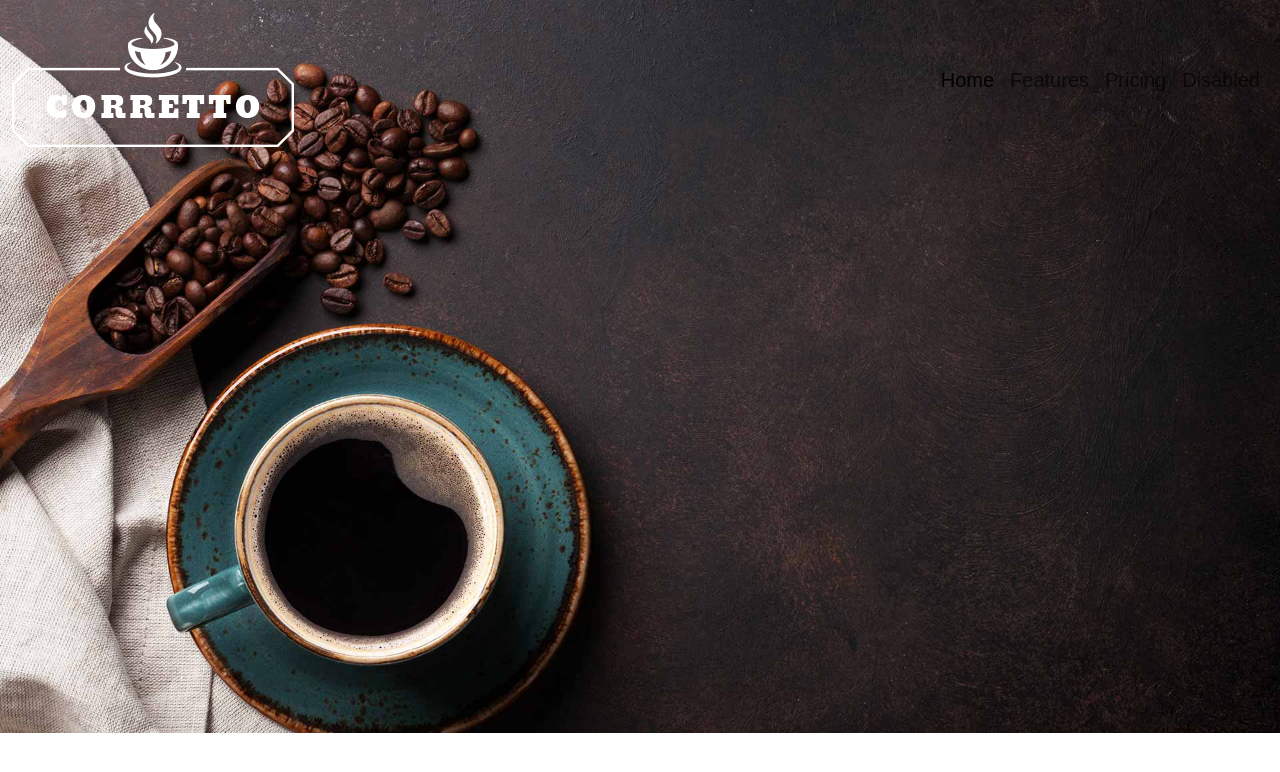
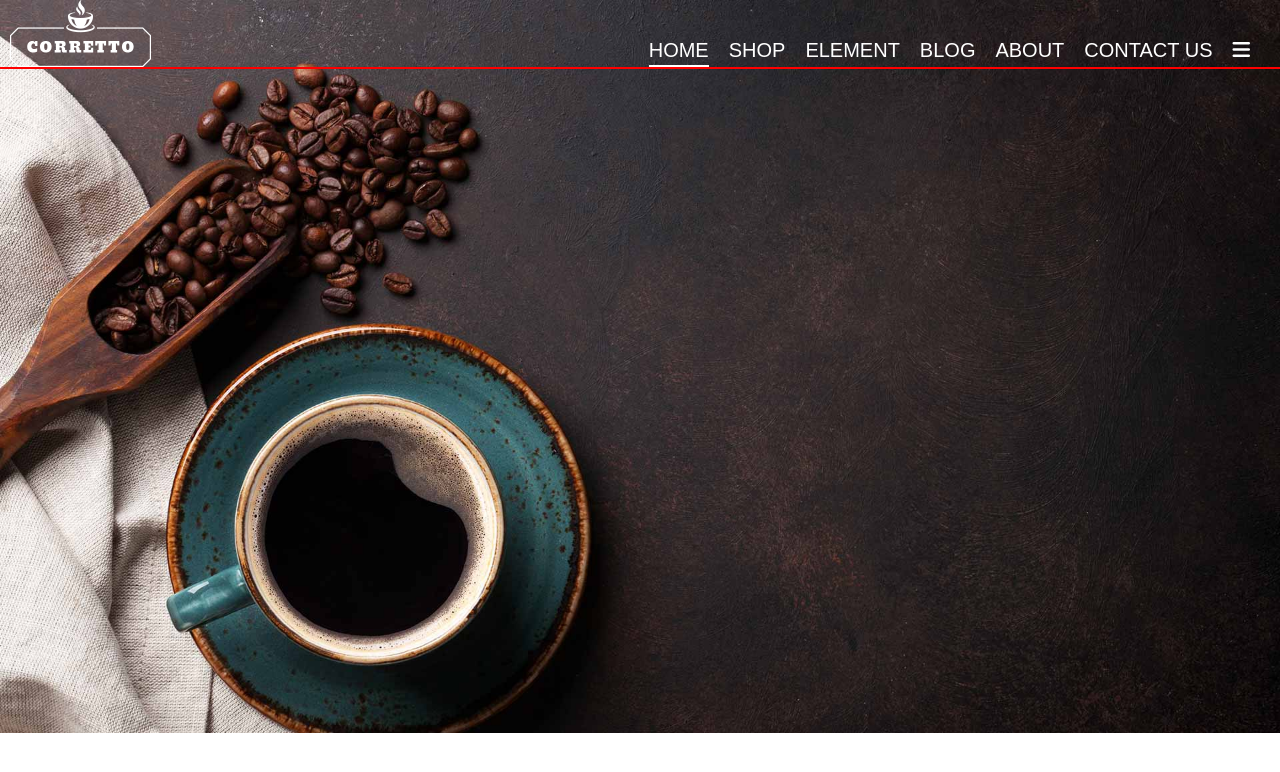
Before and after one commit to codeReaper0/coffee-shop, a plain HTML site: page inder.html in a window 1280 px wide. Drawn offline with nearby package versions, Linux system fonts and the light colour scheme; a web font is replaced by a local one.

Commit message:
custom navbar

```diff
--- a/inder.html
+++ b/inder.html
@@ -19,7 +19,7 @@
 </head>
 <body>
     <div class="cont">
-        <!-- <nav class="nav-bar-cont">
+        <nav class="nav-bar-cont">
           <div class="logo-cont">
             <a href="./index.html"><img src="./images/logo-light.png" alt=""></a>
           </div>
@@ -34,8 +34,8 @@
               <li><i class="fa-solid fa-bars"></i></li>
             </ul>
           </div>
-        </nav> -->
-        <nav class="navbar navbar-expand-lg  nav-holder">
+        </nav>
+        <!-- <nav class="navbar navbar-expand-lg  nav-holder">
           <div class="container-fluid">
             <a class="navbar-brand" href="#"><img src="./images/logo-light.png" alt=""></a>
             <button class="navbar-toggler" type="button" data-bs-toggle="collapse" data-bs-target="#navbarNav" aria-controls="navbarNav" aria-expanded="false" aria-label="Toggle navigation">
@@ -58,7 +58,7 @@
               </ul>
             </div>
           </div>
-        </nav>
+        </nav> -->
         <div class="banner">
             <div>
                 <img src="./images/home-1-slider-image-1.jpg" alt="">
```
